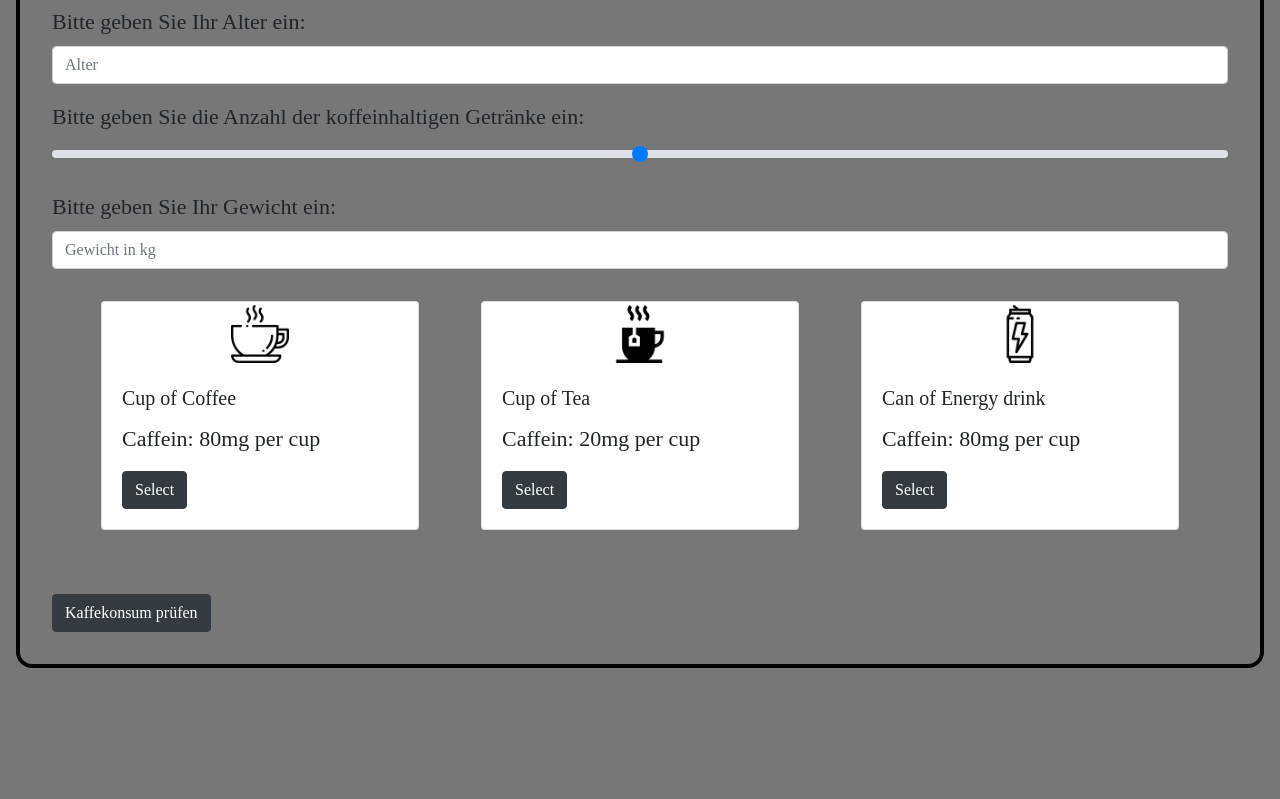
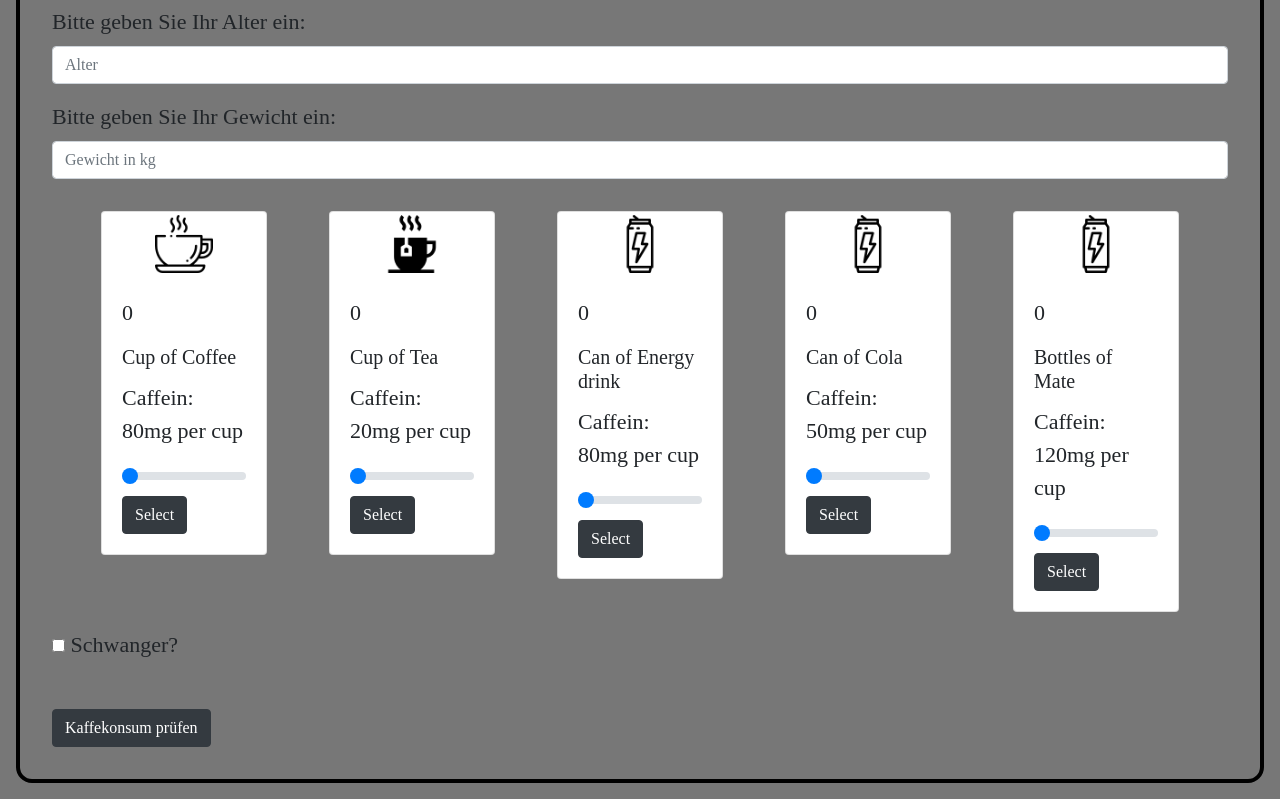
Before and after one commit to phelpson/CrossPlatform_DHBW_FocusApp, a plain HTML site: page index.html in a window 1280 px wide. Shown: the part 135-934 px from the top of the page. Before the commit the page ends 819 px from the top, so only its background shows below. Drawn offline with nearby package versions, Linux system fonts and the light colour scheme; a web font is replaced by a local one.

Commit message:
Werte auslesen, Cards erweitert

```diff
--- a/index.html
+++ b/index.html
@@ -38,12 +38,8 @@
           <input type="number" id="age_input" class="form-control" placeholder="Alter">
         </div>
         <div class="form-group">
-                <label for="quantityCaffein">Bitte geben Sie die Anzahl der koffeinhaltigen Getränke ein:</label>
-                <input type="range" class="custom-range" data-slider-id='coffeeRange' id="coffeeRange" data-slider-min="0" data-slider-max="20" data-slider-step="1" data-slider-value="14">
-        </div>
-        <div class="form-group">
                 <label for="quantityCaffein">Bitte geben Sie Ihr Gewicht ein:</label>
-                <input type="number" class="form-control" id="exampleFormControlInput1" placeholder="Gewicht in kg">
+                <input type="number" class="form-control" id="weight_input" placeholder="Gewicht in kg">
         </div>
 
         <div class="container">
@@ -52,8 +48,10 @@
               <div class="card">
                 <img src="img/coffee.png" class="card-img-top" alt="cup of cofffee">
                 <div class="card-body">
+                    <p id="coffeeCount">0</p>
                   <h5 class="card-title">Cup of Coffee</h5>
                   <p class="card-text">Caffein: 80mg per cup</p>
+                  <input type="range" class="custom-range" id="coffeeRange" min="0" max="10" data-slider-step="1" value="0" onchange="updateTextInput(this.id,this.value);">
                   <a href="#" class="btn btn-dark">Select</a>
                 </div>
               </div>
@@ -62,8 +60,10 @@
               <div class="card">
                 <img src="img/tea.png" class="card-img-top" alt="cup of tea">
                 <div class="card-body">
+                    <p id="teaCount">0</p>
                   <h5 class="card-title">Cup of Tea</h5>
                   <p class="card-text">Caffein: 20mg per cup</p>
+                  <input type="range" class="custom-range" id="teaRange" min="0" max="10" data-slider-step="1" value="0" onchange="updateTextInput(this.id,this.value);">
                   <a href="#" class="btn btn-dark">Select</a>
                 </div>
               </div>
@@ -72,13 +72,42 @@
               <div class="card">
                 <img src="img/energy.png" class="card-img-top" alt="can of energy drink">
                 <div class="card-body">
+                  <p id="energyCount">0</p>
                   <h5 class="card-title">Can of Energy drink</h5>
                   <p class="card-text">Caffein: 80mg per cup</p>
+                  <input type="range" class="custom-range" id="energyRange" min="0" max="10" data-slider-step="1" value="0" onchange="updateTextInput(this.id,this.value);">
                   <a href="#" class="btn btn-dark">Select</a>
                 </div>
               </div>
             </div>
+            <div class="col-sm">
+                <div class="card">
+                  <img src="img/energy.png" class="card-img-top" alt="can of cola">
+                  <div class="card-body">
+                    <p id="colaCount">0</p>
+                    <h5 class="card-title">Can of Cola</h5>
+                    <p class="card-text">Caffein: 50mg per cup</p>
+                    <input type="range" class="custom-range" id="colaRange" min="0" max="10" data-slider-step="1" value="0" onchange="updateTextInput(this.id,this.value);">
+                    <a href="#" class="btn btn-dark">Select</a>
+                  </div>
+                </div>
+              </div>
+              <div class="col-sm">
+                  <div class="card">
+                    <img src="img/energy.png" class="card-img-top" alt="bottles of mate">
+                    <div class="card-body">
+                      <p id="mateCount">0</p>
+                      <h5 class="card-title">Bottles of Mate</h5>
+                      <p class="card-text">Caffein: 120mg per cup</p>
+                      <input type="range" class="custom-range" id="mateRange" min="0" max="10" data-slider-step="1" value="0" onchange="updateTextInput(this.id,this.value);">
+                      <a href="#" class="btn btn-dark">Select</a>
+                    </div>
+                  </div>
+                </div>
           </div>
+        </div>
+        <div>
+            <input type="checkbox" id="pregnantCheck" value=""> Schwanger?<br>
         </div>
 
         <div id="confirm-area">
--- a/rechnerJS.js
+++ b/rechnerJS.js
@@ -10,10 +10,11 @@ window.onload = function () {
         "age": 0,
         "weight": 65,
         "pregnant": false,
-        "drink": {
-            "type": "Energy Drink",
-            "quantity": 8
-        }
+        "coffee": 0,
+        "tea": 0,
+        "mate": 0,
+        "energy": 0,
+        "cola" : 0
     }
     //let sessionJSON = JSON.stringify(session);
 
@@ -21,26 +22,65 @@ window.onload = function () {
     // Button On-Click Event
     confirmButton.onclick = function () {
         // Session wird gefüllt mit Werten aus den Input Feldern
+        //setze Alter
         session.age = document.getElementById("age_input").value;
         console.log(session.age);
+        // Setze Gewicht
+        session.weight = document.getElementById("weight_input").value;
+        // Setze Schwangerschaftsstatus
+        session.pregnant = document.getElementById("pregnantCheck").checked;
+        // Setze Kaffee Anzahl
+        session.coffee = document.getElementById("coffeeCount").innerHTML;
+        // Setze Tee Anzahl
+        session.tea = document.getElementById("teaCount").innerHTML;
+        // Setze Mate Anzahl
+        session.mate = document.getElementById("mateCount").innerHTML;
+        // Setze Energy Anzahl
+        session.energy = document.getElementById("energyCount").innerHTML;
+        console.log(session.energy);
+        // Setze Cola Anzahl
+        session.cola = document.getElementById("colaCount").innerHTML;
 
         // Local Storage wird einmalig mit dem Session Objekt befüllt
         window.localStorage.setItem("session", JSON.stringify(session));
 
-        let dResultConsume = calculateConsume (session);
-        console.log("Calculate Consum complete." + dResultConsume);
+        //let dResultConsume = calculateConsume (session);
+        //console.log("Calculate Consum complete." + dResultConsume);
     }
 }
 
 // ------------ Ausserhalb der Onload Funktion --------------------------
 
+// Update Range State Value
+function updateTextInput(id,val) {
+    switch(id) {
+        case "energyRange":
+        document.getElementById("energyCount").innerHTML = val;
+          break;
+        case "teaRange":
+            document.getElementById("teaCount").innerHTML = val;
+          break;
+          case "coffeeRange":
+            document.getElementById("coffeeCount").innerHTML = val;
+          break;
+          case "mateRange":
+            document.getElementById("mateCount").innerHTML = val;
+          break;
+          case "colaRange":
+            document.getElementById("colaCount").innerHTML = val;
+          break;
+        default:
+          //
+      }
+
+  }
 
 // Calculate Funktion
 function calculateConsume (session) {
     let iAge = session.age;
     let iWeight = session.weight;
     let bPregnant = session.pregnant;
-    let sDrinkType = session.drink.type;
+
     let sDrinkQuant = session.drink.quantity;
 
     let dConsume = 0.0;                 // Zur Berechnung des Konsums in mg
```
Also changed, not shown: style.css (line endings or trailing spaces).
